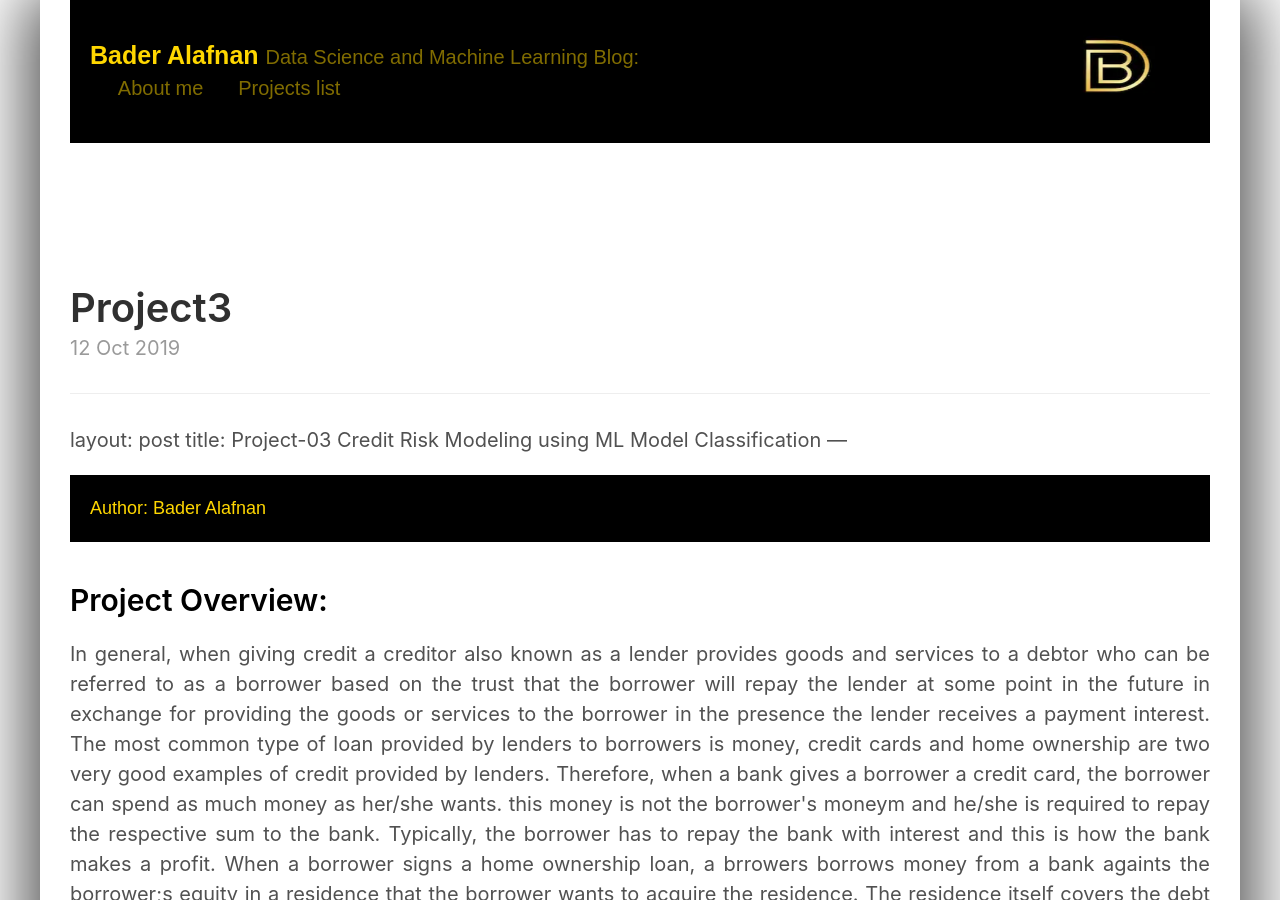
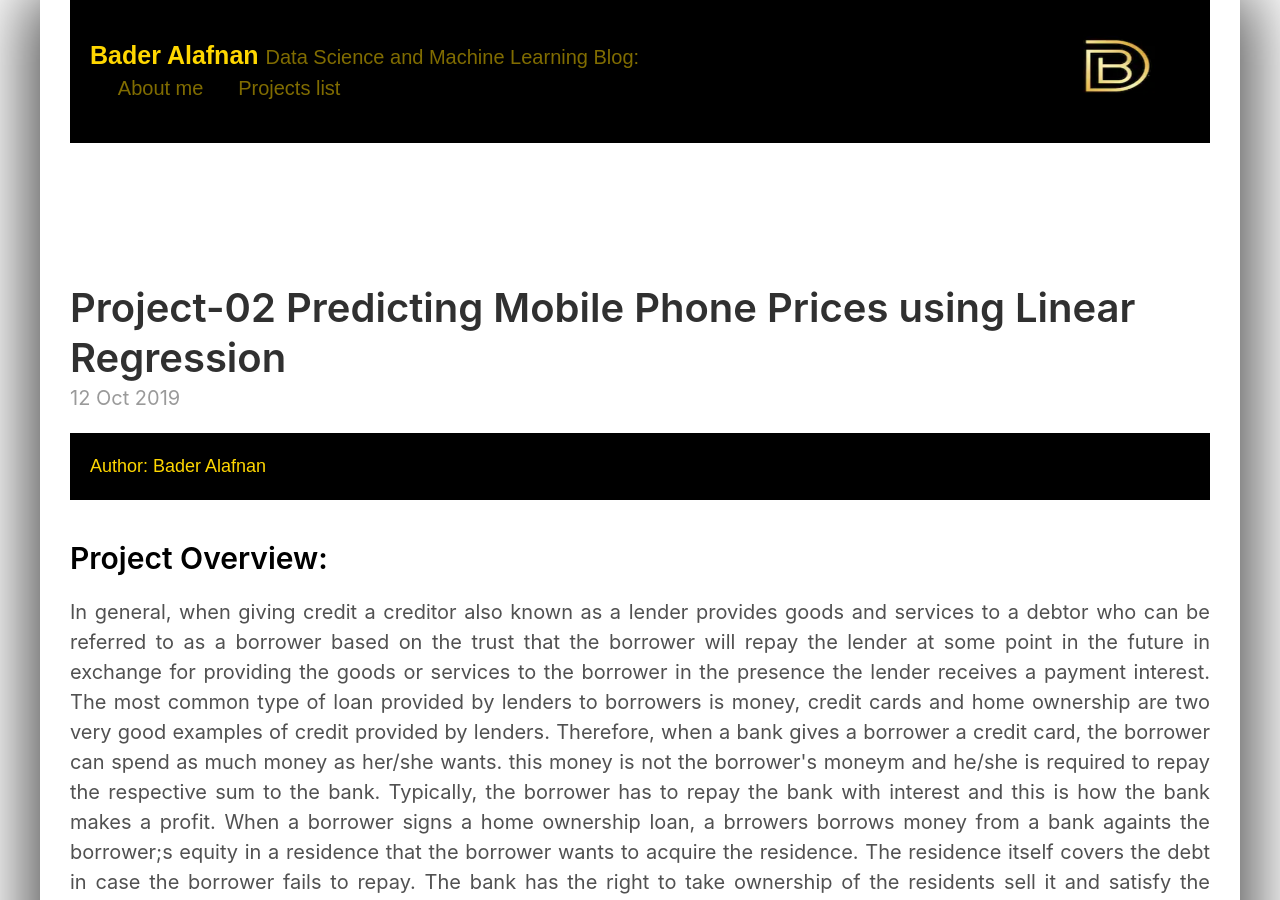
Before and after one commit to alafnan/alafnan.github.io, a Jekyll site: the page built from _posts/2019-10-12-project3.md, in a window 1280 px wide and 900 px high. Built offline with Jekyll 4.4.1, drawn with Linux system fonts in a browser that asks for light colours; our own code applies the rules of GitHub Pages for plain Markdown files.

Commit message:
Update 2019-10-12-project3.md

```diff
--- a/_posts/2019-10-12-project3.md
+++ b/_posts/2019-10-12-project3.md
@@ -1,7 +1,6 @@
-
 ---
 layout: post
-title: Project-03 Credit Risk Modeling using ML Model Classification
+title: Project-02 Predicting Mobile Phone Prices using Linear Regression
 ---
 
 <style>
```
